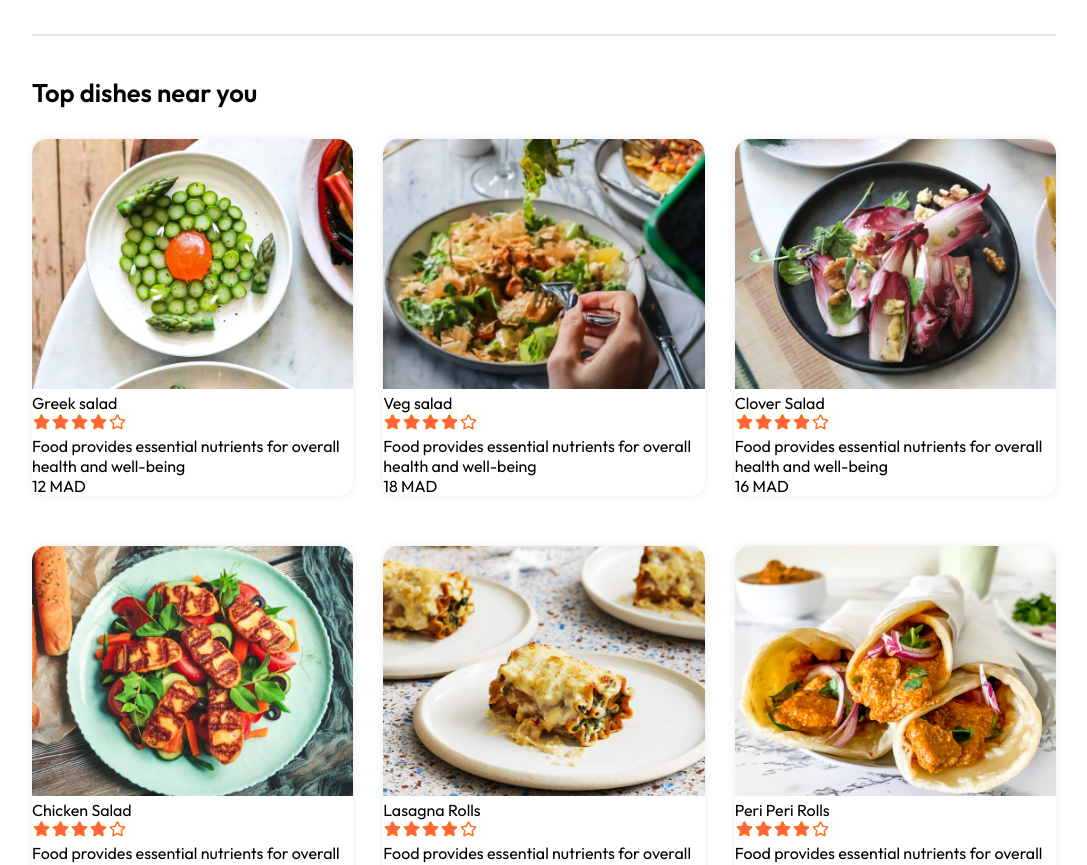
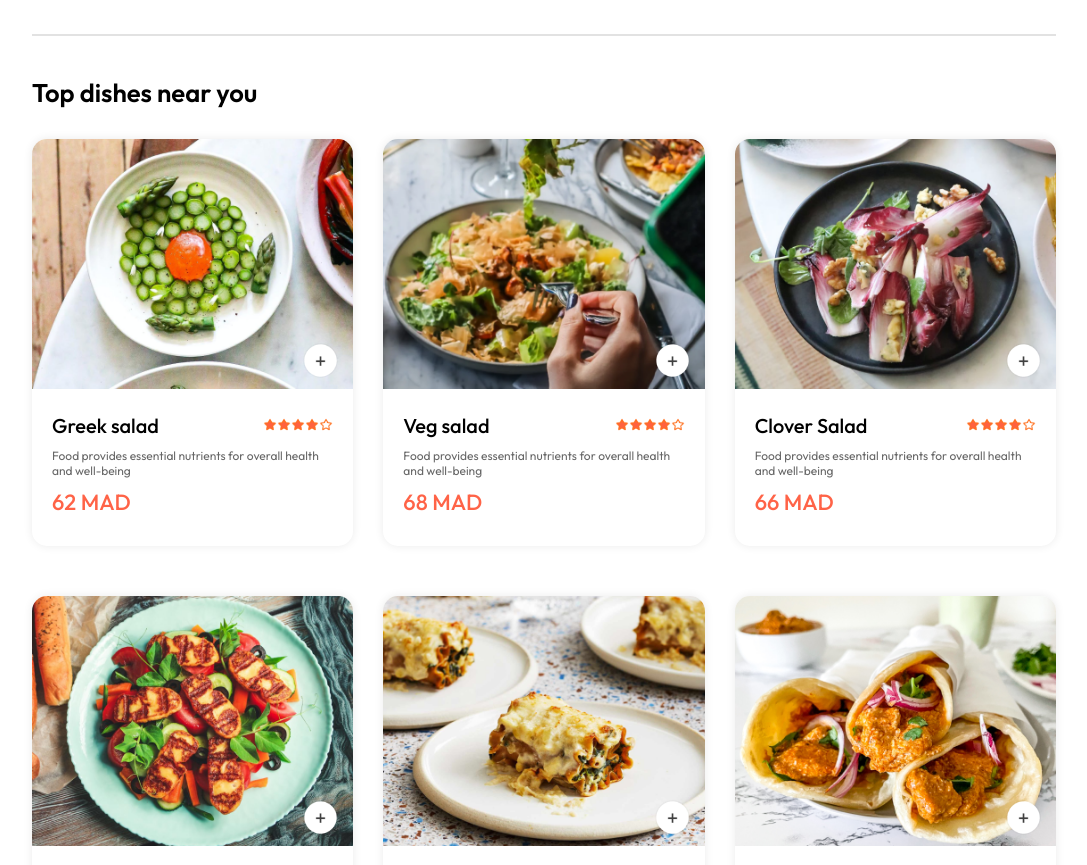
Before and after one commit to simitry/food_delivery, a React (Vite) app in the folder food_delivery/my_react_app/: page / in a window 1280 px wide. Shown: the part 880-1745 px from the top of the page, without its empty margins (96-1183 px from the left). Built offline with nearby package versions, Linux system fonts and the light colour scheme.

Commit message:
progress

```diff
--- a/food_delivery/my_react_app/src/Components/FoodItem/FoodItem.css
+++ b/food_delivery/my_react_app/src/Components/FoodItem/FoodItem.css
@@ -16,3 +16,53 @@
 .food-item:hover{
     transform: scale(1.09);
 }
+
+.food-item-info{
+    padding: 20px;
+}
+
+.food-item-name-rating{
+    display: flex;
+    justify-content: space-between;
+    align-items: center;
+    margin-bottom: 10px;
+}
+
+.food-item-name-rating p{
+    font-size: 20px;
+    font-weight: 500;
+}
+
+.food-item-name-rating img{
+    width:70px;
+}
+
+.food-item-desc{
+    color:#676767;
+    font-size: 12px;
+}
+
+.food-item-price{
+    color:tomato;
+    font-size: 22px;
+}
+
+.food-item-price{
+    color:tomato;
+    font-size: 22px;
+    font-weight:500;
+    margin: 10px 0px;
+}
+
+.food-item-img-container{
+    position: relative;
+}
+
+.food-item-img-container .add{
+    width: 35px;
+    position:absolute;
+    bottom:15px;
+    right:15px;
+    cursor: pointer;
+    border-radius:50%;
+}
--- a/food_delivery/my_react_app/src/Components/FoodItem/FoodItem.jsx
+++ b/food_delivery/my_react_app/src/Components/FoodItem/FoodItem.jsx
@@ -1,23 +1,35 @@
-import React from 'react'
+import React, { useState } from 'react'
 import './FoodItem.css'
 import { assets } from '../../assets/assets'
 
-const FoodItem = ({id,name,price,description,image}) => {
+const FoodItem = ({ id, name, price, description, image }) => {
+
+    const [itemCount,setItemCount] = useState(0);
 
     return (
         <div className="food-item">
             <div className="food-item-img-container">
                 <img className="food-item-image" src={image} alt="" />
+                {!itemCount
+                    ?<img className='add' onClick={()=>setItemCount(prev=>prev+1)} src={assets.add_icon_white}/>
+                    :<div className='food-item-counter'>
+                        <img onClick={()=>setItemCount(prev=>prev-1)} src={assets.remove_icon_red} alt=''/>
+                        <p>{itemCount}</p>
+                        <img onClick={()=>setItemCount(prev=>prev+1)} src={assets.add_icon_green} alt="" />
                     </div>
+
+                }
+            </div>
+            <div className="food-item-info">
                 <div className="food-item-name-rating">
                     <p>{name}</p>
                     <img src={assets.rating_starts} alt="" />
-
                 </div>
                 <p className="food-item-desc">{description}</p>
-        <p className="food-item-price">{price} MAD</p>
+                <p className="food-item-price">{price+50} MAD</p>
+            </div>
         </div>
     )
 }
 
-export default FoodItem
+export default FoodItem;
```
Lines whose indentation alone changed are shown as unchanged.
